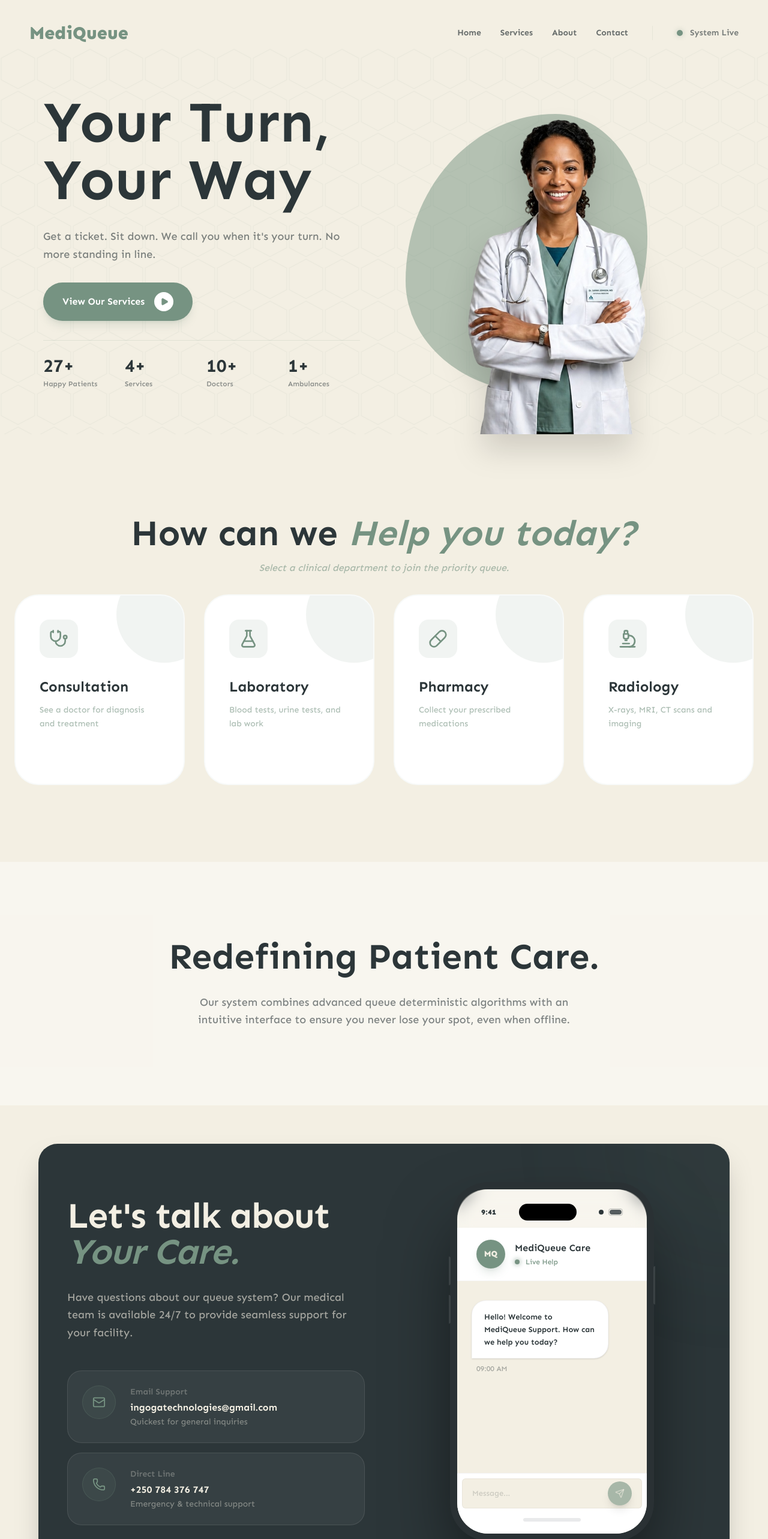
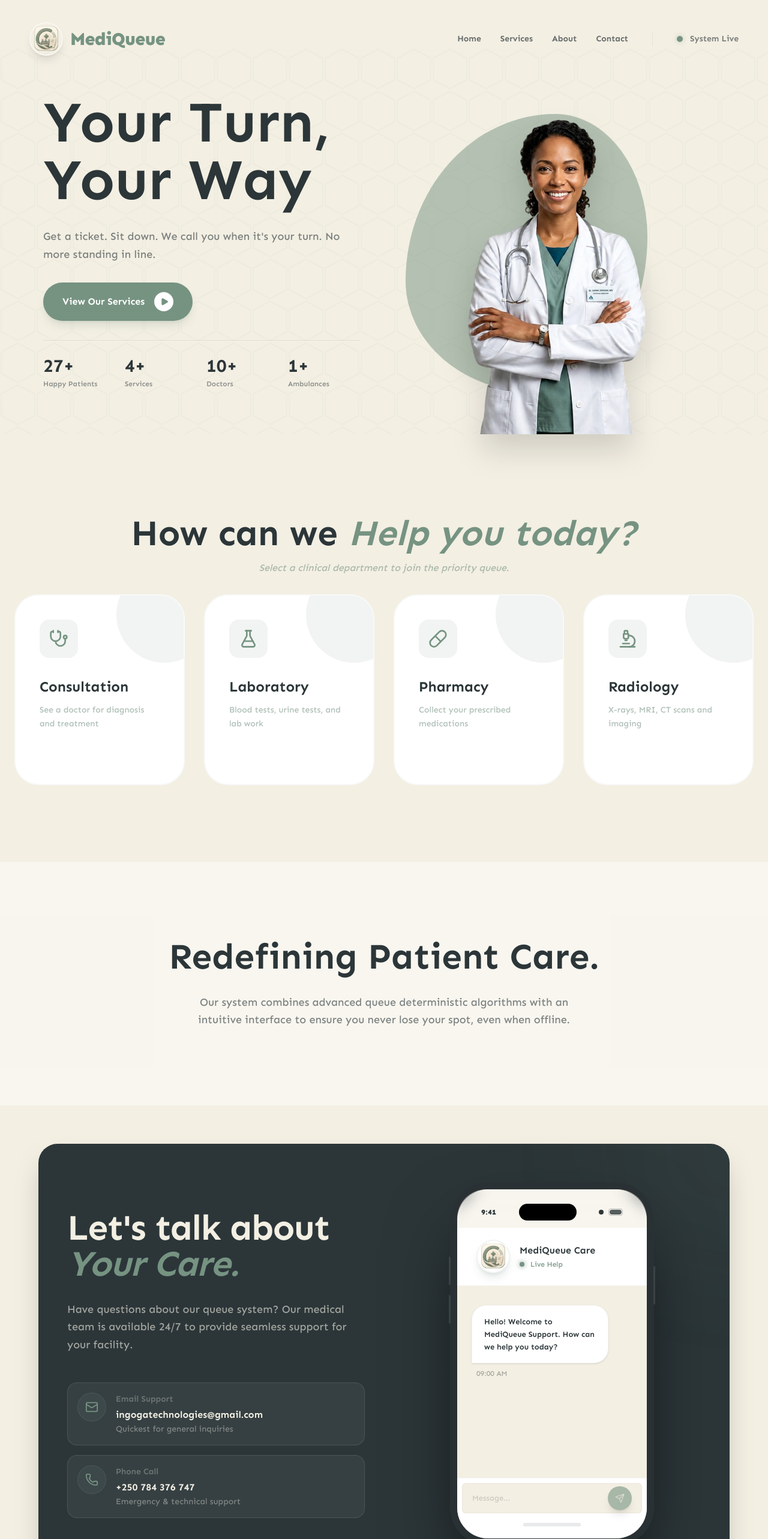
Before and after one commit to utujesandrine456/Hospital_Queue_System, a Next.js app: page / in a window 1280 px wide. Shown: the top 2566 px of the page at 60% size. Built offline with nearby package versions, Linux system fonts and the light colour scheme.

Commit message:
added logo image and updated contact section

```diff
--- a/components/home/ContactSection.tsx
+++ b/components/home/ContactSection.tsx
@@ -3,6 +3,7 @@
 import { useState, useRef, useEffect } from 'react'
 import { motion, AnimatePresence } from 'framer-motion'
 import { Mail, Phone, Send, CheckCheck, Activity } from 'lucide-react'
+import Image from 'next/image'
 
 interface Message {
     id: number
@@ -103,7 +104,7 @@ export function ContactSection() {
                                     },
                                     {
                                         icon: <Phone size={22} />,
-                                        label: 'Direct Line',
+                                        label: 'Phone Call',
                                         value: '+250 784 376 747',
                                         detail: 'Emergency & technical support',
                                     },
@@ -114,9 +115,9 @@ export function ContactSection() {
                                         whileInView={{ opacity: 1, y: 0 }}
                                         viewport={{ once: true }}
                                         transition={{ delay: 0.1 * i }}
-                                        className="group flex items-start gap-6 p-6 rounded-3xl bg-white/5 border border-white/10 hover:border-sage/30 hover:bg-white/10 transition-all duration-300 cursor-default"
+                                        className="cursor-pointer group flex items-start gap-4 p-4 rounded-2xl bg-white/5 border border-white/10 hover:border-sage/30 hover:bg-white/10 transition-all duration-300"
                                     >
-                                        <div className="w-14 h-14 shrink-0 rounded-full bg-sage/10 border border-sage/20 flex items-center justify-center text-sage group-hover:bg-sage group-hover:text-cream transition-all duration-300">
+                                        <div className="w-12 h-12 shrink-0 rounded-full bg-sage/10 border border-sage/20 flex items-center justify-center text-sage group-hover:bg-sage group-hover:text-cream transition-all duration-300">
                                             {item.icon}
                                         </div>
                                         <div className="min-w-0">
@@ -158,8 +159,8 @@ export function ContactSection() {
 
                                     {/* Chat Header */}
                                     <div className="flex items-center gap-4 px-8 py-5 bg-white border-b border-[#2C3639]/5 shadow-sm">
-                                        <div className="w-12 h-12 rounded-full bg-sage flex items-center justify-center shrink-0 shadow-lg shadow-sage/20">
-                                            <span className="text-sm font-black text-cream">MQ</span>
+                                        <div className="w-14 h-14 rounded-full bg-white flex items-center justify-center shrink-0 shadow-lg shadow-sage/20 border-2 border-sage/10 overflow-hidden">
+                                            <Image src="/images/logo.png" alt="MQ" width={56} height={56} className="w-full h-full object-cover" />
                                         </div>
                                         <div className="flex-1 min-w-0">
                                             <p className="text-[16px] font-semibold text-[#2C3639]">MediQueue Care</p>
--- a/components/layout/Footer.tsx
+++ b/components/layout/Footer.tsx
@@ -2,6 +2,7 @@
 
 import { HeartPulse, Mail, Phone, MapPin, Globe, Share2, MessageSquare } from 'lucide-react'
 import Link from 'next/link'
+import Image from 'next/image'
 
 export function Footer() {
     return (
@@ -16,12 +17,8 @@ export function Footer() {
                 <div className="grid grid-cols-1 md:grid-cols-2 lg:grid-cols-4 gap-16 lg:gap-24">
                     <div className="space-y-8">
                         <Link href="/" className="flex items-center gap-4">
-                            <div className="w-12 h-12 rounded-2xl bg-sage flex items-center justify-center text-cream shadow-xl">
-                                <HeartPulse size={28} strokeWidth={2.5} />
-                            </div>
-                            <div className="flex flex-col">
-                                <span className="text-xl font-bold leading-none">MediQueue</span>
-                            </div>
+                            <Image src="/images/logo.png" alt="MediQueue Logo" width={64} height={64} className="w-16 h-16 object-cover rounded-full shadow-2xl bg-white/10 border-2 border-sage/20 p-0.5" />
+                            <span className="text-3xl font-black text-cream tracking-tight">MediQueue</span>
                         </Link>
                         <p className="text-sage/40 text-sm font-medium leading-relaxed">
                             Transforming patient experiences through intelligent technology and compassionate care. Offline-first and always synced.
--- a/components/layout/Header.tsx
+++ b/components/layout/Header.tsx
@@ -6,7 +6,7 @@ import { motion, AnimatePresence } from 'framer-motion'
 import { HeartPulse, Menu, X, ShieldCheck, Activity } from 'lucide-react'
 import { useNetworkStore } from '@/store/networkStore'
 import { cn } from '@/lib/utils'
-
+import Image from 'next/image'
 export function Header() {
     const { isOnline } = useNetworkStore()
     const [isScrolled, setIsScrolled] = useState(false)
@@ -34,9 +34,8 @@ export function Header() {
                 isScrolled ? 'bg-white/80 backdrop-blur-xl shadow-2xl shadow-sage/10 border-white/40' : 'bg-transparent'
             )}>
                 <Link href="/" className="flex items-center gap-3 group">
-                    <div className="flex flex-col">
-                        <span className="text-3xl font-black text-sage">MediQueue</span>
-                    </div>
+                    <Image src="/images/logo.png" alt="MediQueue Logo" width={56} height={56} className="w-12 h-12 lg:w-14 lg:h-14 object-cover rounded-full shadow-lg border-2 border-white/50" priority />
+                    <span className="text-2xl lg:text-3xl font-black text-sage tracking-tight">MediQueue</span>
                 </Link>
 
                 {/* Desktop Nav */}
--- a/components/queue/TicketCard.tsx
+++ b/components/queue/TicketCard.tsx
@@ -4,6 +4,7 @@ import type { QueueTicket } from '@/types'
 import { motion } from 'framer-motion'
 import { Clock, Stethoscope, FlaskConical, Pill, Microscope, Activity, HeartPulse } from 'lucide-react'
 import { cn } from '@/lib/utils'
+import Image from 'next/image'
 import { SERVICE_CONFIG } from '@/lib/queue/engine'
 
 const ICON_MAP = {
@@ -59,13 +60,13 @@ export function TicketCard({ ticket }: TicketCardProps) {
 
           {/* Header */}
           <div className="relative flex items-center justify-between mb-6">
-            <div className="flex items-center gap-2.5">
-              <div className="w-8 h-8 rounded-xl bg-white/20 flex items-center justify-center">
-                <HeartPulse size={18} className="text-white" strokeWidth={2.5} />
+            <div className="flex items-center gap-3">
+              <div className="w-10 h-10 rounded-full bg-white shadow-lg border border-white/20 overflow-hidden flex items-center justify-center shrink-0">
+                <Image src="/images/logo.png" alt="MediQueue" width={40} height={40} className="w-full h-full object-cover" />
               </div>
               <div>
-                <p className="text-white font-bold text-sm leading-none">MediQueue</p>
-                <p className="text-white/50 text-[10px] font-bold">Smart Health</p>
+                <p className="text-white font-bold text-[15px] leading-tight tracking-wide">MediQueue</p>
+                <p className="text-white/60 text-[10px] font-bold uppercase tracking-widest">Smart Health</p>
               </div>
             </div>
             {/* Status badge */}
--- a/components/queue/WaitingList.tsx
+++ b/components/queue/WaitingList.tsx
@@ -82,7 +82,7 @@ export function WaitingList({ tickets }: WaitingListProps) {
                   animate={{ opacity: 1, x: 0 }}
                   exit={{ opacity: 0, x: -16 }}
                   transition={{ delay: i * 0.04 }}
-                  className="group flex items-center gap-4 p-4 rounded-2xl bg-white border border-sage/8 hover:border-sage/25 hover:shadow-lg hover:shadow-sage/8 transition-all duration-300 cursor-default"
+                  className="group flex items-center gap-4 p-4 rounded-2xl bg-white border border-sage/8 hover:border-sage/25 hover:shadow-lg hover:shadow-sage/8 transition-all duration-300 cursor-pointer"
                 >
                   {/* Position bubble */}
                   <div className={cn(
```
Also changed, not shown: public/images/logo.png (added).
